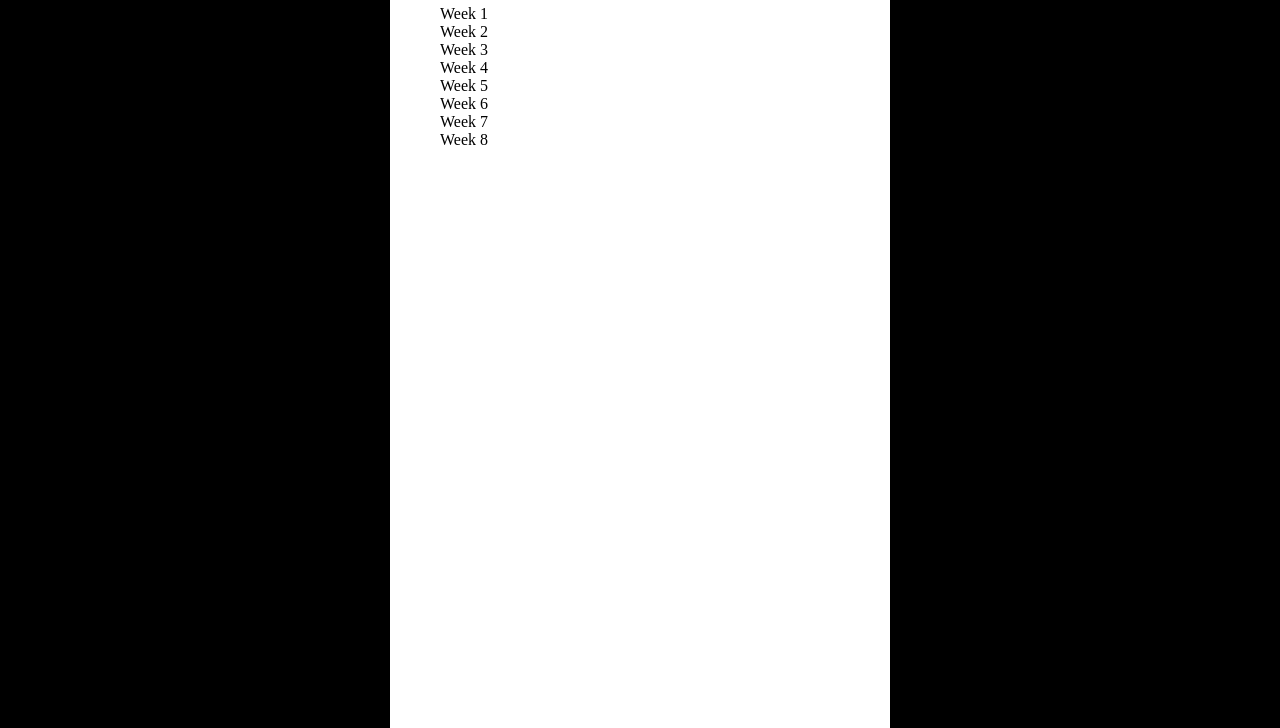
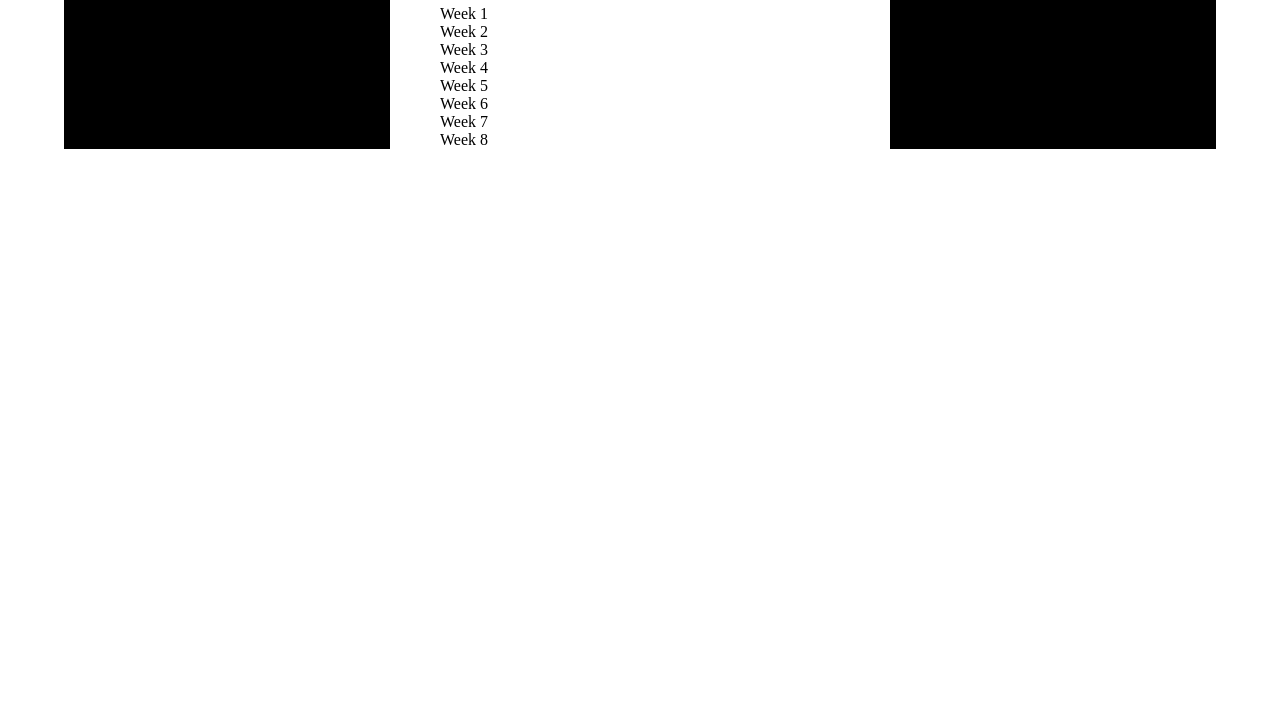
Before and after one commit to Carlos1925-coder/Homework-0, a plain HTML site: page index.html in a window 1280 px wide. Shown: the part 72-800 px from the top of the page. Drawn offline with Linux system fonts and the light colour scheme.

Commit message:
Update index.html

```diff
--- a/index.html
+++ b/index.html
@@ -1,3 +1,4 @@
+<!DOCTYPE html>
 <html lang="en">
 <head>
   <meta charset="UTF-8">
@@ -7,7 +8,7 @@
   <link rel="stylesheet" type="text/css" href="main.css">
 </head>
 <body>
-  <div clas="container" style="background: #000;">
+  <div class="container" style="background: #000;">
     <div class="box">
       <h1>Homework #1</h1>
       <ul>
```
